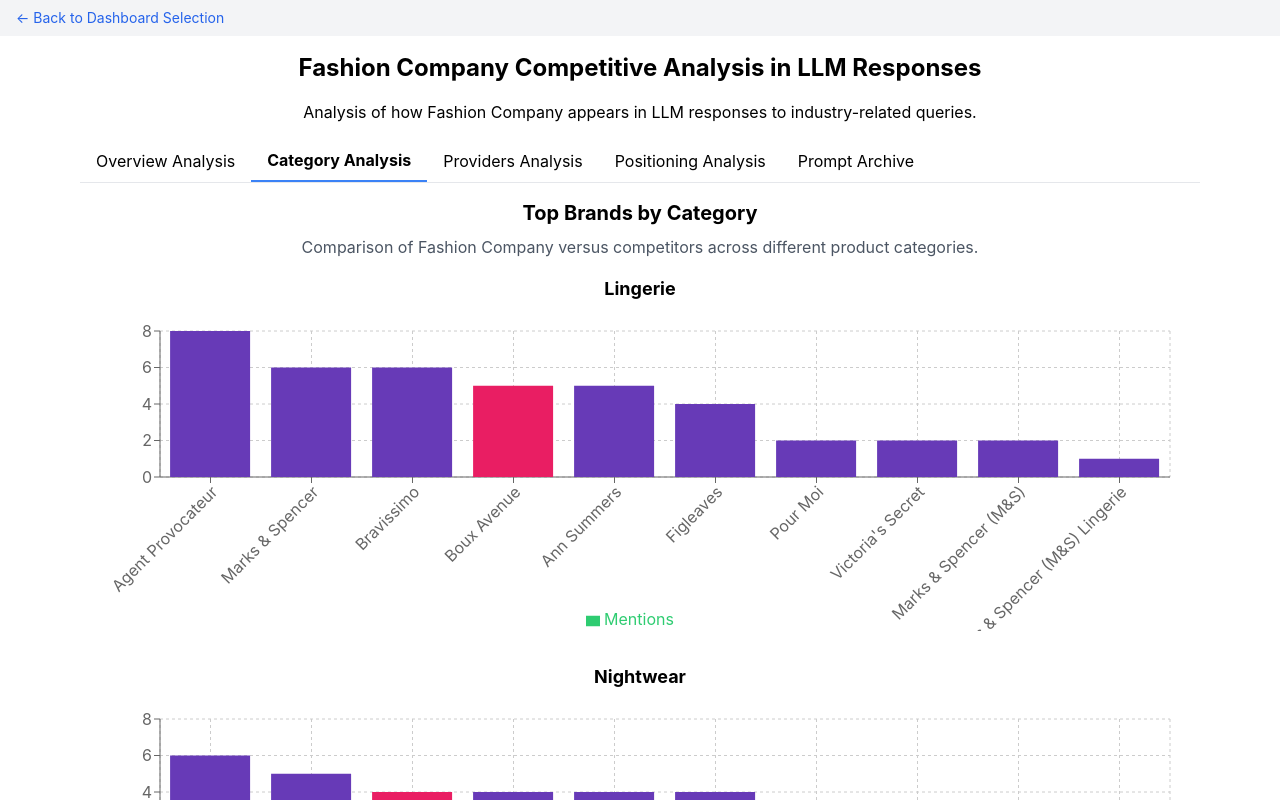
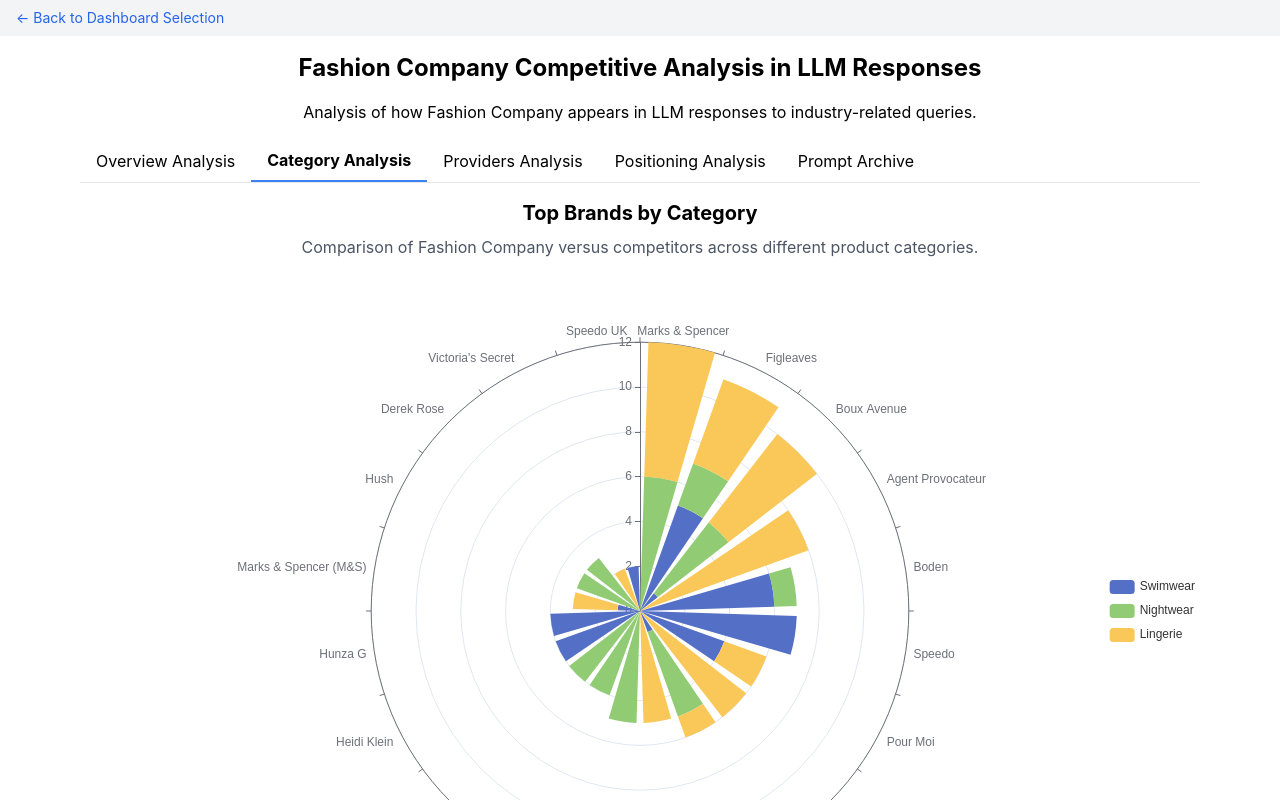
Before and after one commit to overripedatascientist/llm-analysis, a React (Create React App) app in the folder currys-analysis/: page /dashboard/boux-avenue in a window 1280 px wide. Both pictures are taken after a click on the button "Category Analysis". Shown: the top 800 px of the page. Built offline with nearby package versions, Linux system fonts and the light colour scheme.

Commit message:
reimagined category analysis tab as radial bar chart visualisation

```diff
--- a/currys-analysis/src/components/CompetitiveAnalysisDashboard.tsx
+++ b/currys-analysis/src/components/CompetitiveAnalysisDashboard.tsx
@@ -136,7 +136,7 @@
 
         const topBrands: BrandCount[] = Object.entries(brandCounts)
             .sort((a, b) => b[1] - a[1])
-            .slice(0, 15)
+            .slice(0, 20)
             .map(([brand, count]) => ({ brand, count }));
 
         const categories = Array.from(new Set(allMentions.map(m => m.category)));
@@ -434,6 +434,94 @@
         return { treemapOption: option, providerLegend };
     }, [data?.allMentions, config.brandKeywords]);
 
+    // Build Stacked Bar Chart on Polar (Radial) for Category Analysis
+    const categoryPolarOption = useMemo(() => {
+        if (!data) return {};
+
+        // Top brands (bars)
+        const brandsTop = (data.topBrands || []).map((b) => b.brand);
+
+        // Unique categories, sorted by total mentions descending for legend readability
+        const categoryTotals: [string, number][] = Array.from(
+            new Set((data.allMentions || []).map((m: any) => m.category))
+        )
+            .filter((c): c is string => !!c)
+            .map((cat) => [
+                cat,
+                (data.allMentions || []).filter((m: any) => m.category === cat).length
+            ]);
+
+        const categories = categoryTotals.sort((a, b) => b[1] - a[1]).map(([c]) => c);
+
+        // Initialize counts per category per brand
+        const countsByCatBrand: Record<string, Record<string, number>> = {};
+        categories.forEach((cat) => {
+            countsByCatBrand[cat] = {};
+            brandsTop.forEach((brand) => {
+                countsByCatBrand[cat][brand] = 0;
+            });
+        });
+
+        // Aggregate mention counts
+        (data.allMentions || []).forEach((m: any) => {
+            const cat = m.category as string;
+            const brand = m.brand_name as string;
+            if (countsByCatBrand[cat] && brandsTop.includes(brand)) {
+                countsByCatBrand[cat][brand] += 1;
+            }
+        });
+
+        // Series: one per category, stacked on polar
+        const series = categories.map((cat) => ({
+            type: 'bar',
+            coordinateSystem: 'polar',
+            name: formatCategory(cat),
+            stack: 'mentions',
+            emphasis: { focus: 'series' as const },
+            data: brandsTop.map((brand) => countsByCatBrand[cat][brand] || 0)
+        }));
+
+        const option = {
+            tooltip: {
+                trigger: 'axis',
+                axisPointer: { type: 'shadow' },
+                confine: true,
+                formatter: (params: any) => {
+                    if (!Array.isArray(params) || params.length === 0) return '';
+                    const company = params[0]?.axisValue || '';
+                    let total = 0;
+                    const lines = params
+                        .filter((p: any) => p && p.value > 0)
+                        .map((p: any) => {
+                            total += p.value;
+                            return `${p.marker}${p.seriesName}: ${p.value}`;
+                        })
+                        .join('<br/>');
+                    return `<b>${company}</b>${lines ? `<br/>${lines}<br/><span style="color:#666">Total: ${total}</span>` : ''}`;
+                }
+            },
+            angleAxis: {
+                type: 'category',
+                data: brandsTop,
+                axisLabel: {
+                    rotate: 45,
+                    interval: 0
+                }
+            },
+            radiusAxis: {},
+            polar: {},
+            series,
+            legend: {
+                type: 'scroll',
+                orient: 'vertical',
+                right: 0,
+                top: 'middle'
+            }
+        };
+
+        return option;
+    }, [data]);
+
     if (loading) {
         return (
             <div className="p-4">
@@ -568,27 +656,12 @@
                             <h2 className="text-xl font-bold mb-2">Top Brands by Category</h2>
                             <p className="mb-4 text-gray-600">Comparison of {config.displayName} versus competitors across different product categories.</p>
 
-                            {Object.entries(data.brandsByCategory).map(([category, brands]) => (
-                                <div key={category} className="mb-8">
-                                    <h3 className="text-lg font-bold mb-2">{formatCategory(category)}</h3>
-                                    <div className="h-80">
-                                        <ResponsiveContainer width="100%" height="100%">
-                                            <BarChart data={brands} margin={{ top: 20, right: 30, left: 20, bottom: 60 }}>
-                                                <CartesianGrid strokeDasharray="3 3" />
-                                                <XAxis dataKey="brand" angle={-45} textAnchor="end" height={70} />
-                                                <YAxis />
-                                                <Tooltip content={<CustomTooltip />} />
-                                                <Legend />
-                                                <Bar dataKey="count" name="Mentions" fill="#2ecc71">
-                                                    {brands.map((entry, index) => (
-                                                        <Cell key={`cell-${index}`} fill={getBarColor(entry)} />
-                                                    ))}
-                                                </Bar>
-                                            </BarChart>
-                                        </ResponsiveContainer>
-                                    </div>
-                                </div>
-                            ))}
+                            <div className="h-[34rem] md:h-[42rem]">
+                                <ReactECharts option={categoryPolarOption as any} style={{ width: '100%', height: '100%' }} notMerge={true} />
+                            </div>
+                            <p className="text-xs text-gray-500 mt-2">
+                                Bars represent companies (top 15). Colors represent prompt categories. Stack height equals the number of LLM responses mentioning that company within each category.
+                            </p>
                         </div>
                     </div>
                 )}
```
